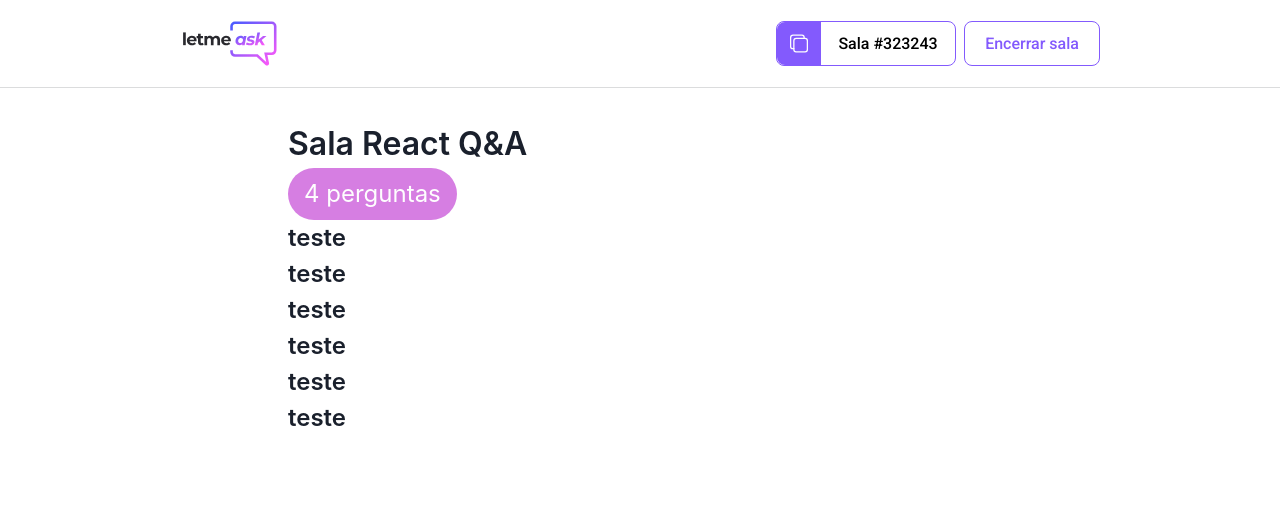
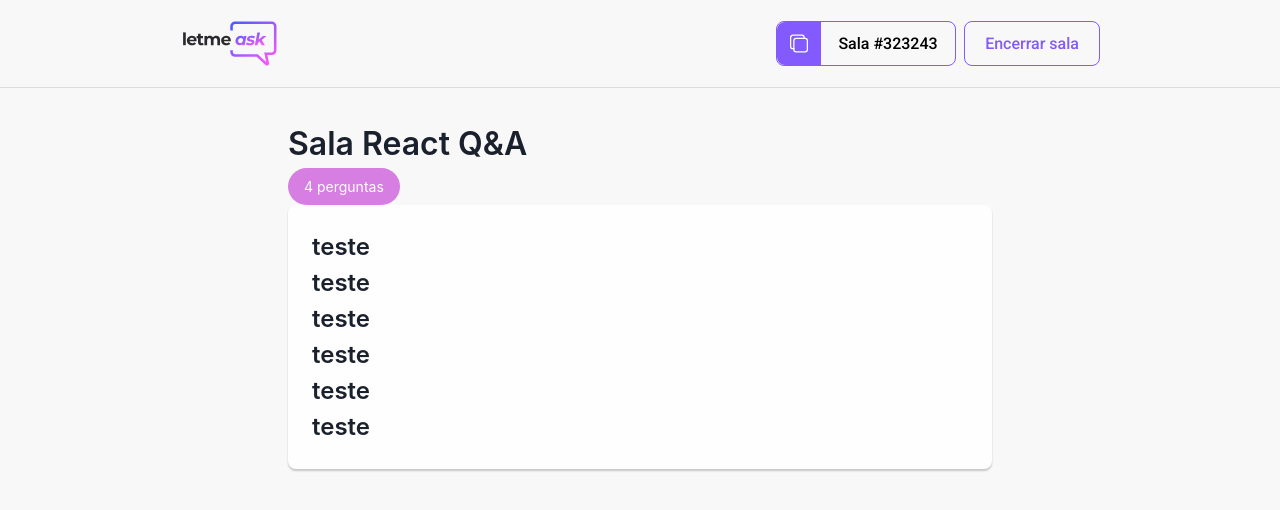
Before and after one commit to GabrielDVpereira/letmeask, a React (Create React App) app: page / in a window 1280 px wide. Shown: the top 510 px of the page. Built offline with nearby package versions, Linux system fonts and the light colour scheme.

Commit message:
feat: create a card atom

```diff
--- /dev/null
+++ b/src/components/atoms/Badge/styles.ts
@@ -0,0 +1,10 @@
+import styled from 'styled-components';
+
+export const Container = styled.div`
+  background-color: ${({ theme }) => theme.colors.pink.light};
+  color: ${({ theme }) => theme.colors.white.details};
+  padding: 0.5rem 1rem;
+  width: fit-content;
+  font-size: ${({ theme }) => theme.fonts.paragraph.fontSize};
+  border-radius: 50px;
+`;
--- /dev/null
+++ b/src/components/atoms/Card/index.tsx
@@ -0,0 +1,14 @@
+import { ReactNode } from 'react';
+import { Container } from './styles'
+
+interface CardProps {
+  children: ReactNode
+}
+
+export function Card({ children }: CardProps){
+  return (
+    <Container>
+      {children}
+    </Container>
+  )
+}
--- /dev/null
+++ b/src/components/atoms/Card/styles.ts
@@ -0,0 +1,8 @@
+import styled from 'styled-components';
+
+export const Container = styled.div`
+  padding: 1.5rem;
+  background-color: ${({ theme }) => theme.colors.white.details};
+  border-radius: ${({ theme }) => theme.borderRadius};
+  box-shadow: 0 2px 2px 0 rgba(0,0,0,0.2);
+`;
--- a/src/components/atoms/index.ts
+++ b/src/components/atoms/index.ts
@@ -1,3 +1,5 @@
 export * from './Button';
 export * from './Input';
 export * from './Logo';
+export * from './Badge'
+export * from './Card'
--- a/src/components/molecules/Badge/styles.ts
+++ /dev/null
@@ -1,10 +0,0 @@
-import styled from 'styled-components';
-
-export const Container = styled.div`
-  background-color: ${({theme}) => theme.colors.pink.light};
-  color: ${({theme}) => theme.colors.white.details};
-  padding: 0.5rem 1rem;
-  width: fit-content;
-  font-size: ${({theme}) => theme.fonts.title.fontSize};
-  border-radius: 50px;
-`;
--- a/src/components/molecules/index.ts
+++ b/src/components/molecules/index.ts
@@ -4,4 +4,3 @@ export * from './CopyButton'
 export * from './Divisor'
 export * from './Header'
 export * from './HeaderMobile'
-export * from './Badge'
--- a/src/pages/room/index.tsx
+++ b/src/pages/room/index.tsx
@@ -1,4 +1,4 @@
-import { Badge } from 'src/components/molecules'
+import { Badge, Card } from 'src/components/atoms'
 import { RoomBase } from 'src/components/organisms'
 
 export function Room() {
@@ -6,12 +6,14 @@ export function Room() {
         <RoomBase>
             <h1>Sala React Q&A</h1>
             <Badge>4 perguntas</Badge>
+            <Card>
                 <h2>teste</h2>
                 <h2>teste</h2>
                 <h2>teste</h2>
                 <h2>teste</h2>
                 <h2>teste</h2>
                 <h2>teste</h2>
+            </Card>
         </RoomBase>
     )
 }
--- a/src/styles/global.ts
+++ b/src/styles/global.ts
@@ -19,7 +19,7 @@ export const GlobalStyle = createGlobalStyle`
   }
 
   body {
-    background: ${({ theme }) => theme.colors.white.background};
+    background: ${({ theme }) => theme.colors.white.background} !important;
     -webkit-font-smoothing: antialiased;
   }
 
```
Also changed, not shown: src/components/atoms/Badge/index.tsx (renamed from src/components/molecules/Badge/index.tsx). Lines whose indentation alone changed are shown as unchanged.
